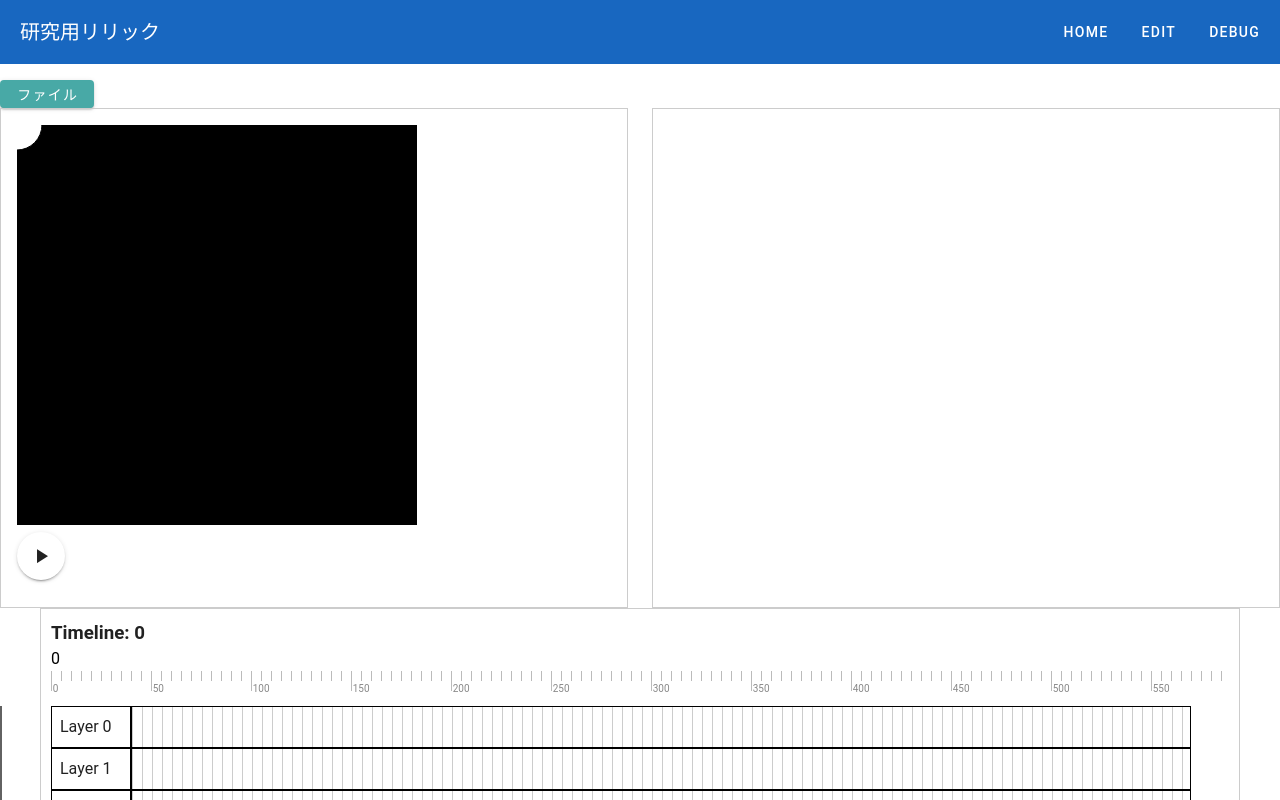
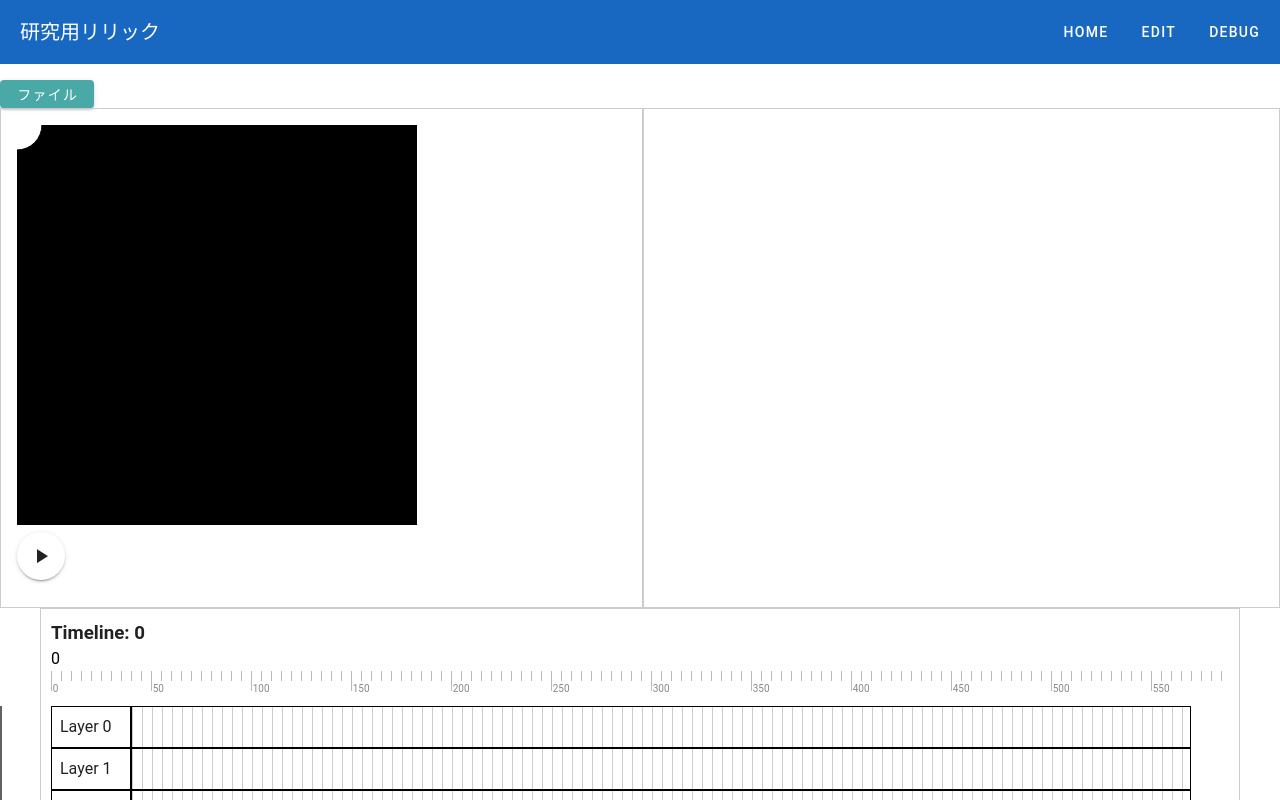
Before and after one commit to mino-8136/Co-Lyrics-WEB, a Vue app: page /edit in a window 1280 px wide. Shown: the top 800 px of the page. Built offline with nearby package versions, Linux system fonts and the light colour scheme; what @imengyu/vue3-context-menu would draw is missing.

Commit message:
パネルの位置が変更しないように調整

```diff
--- a/src/views/EditView.vue
+++ b/src/views/EditView.vue
@@ -1,13 +1,9 @@
 <template>
   <menu-panel />
-  <v-row>
-    <v-col>
+  <div class="d-flex">
       <preview-panel />
-    </v-col>
-    <v-col>
       <setting-panel />
-    </v-col>
-  </v-row>
+  </div>
   <timeline-panel />
 </template>
 
```
